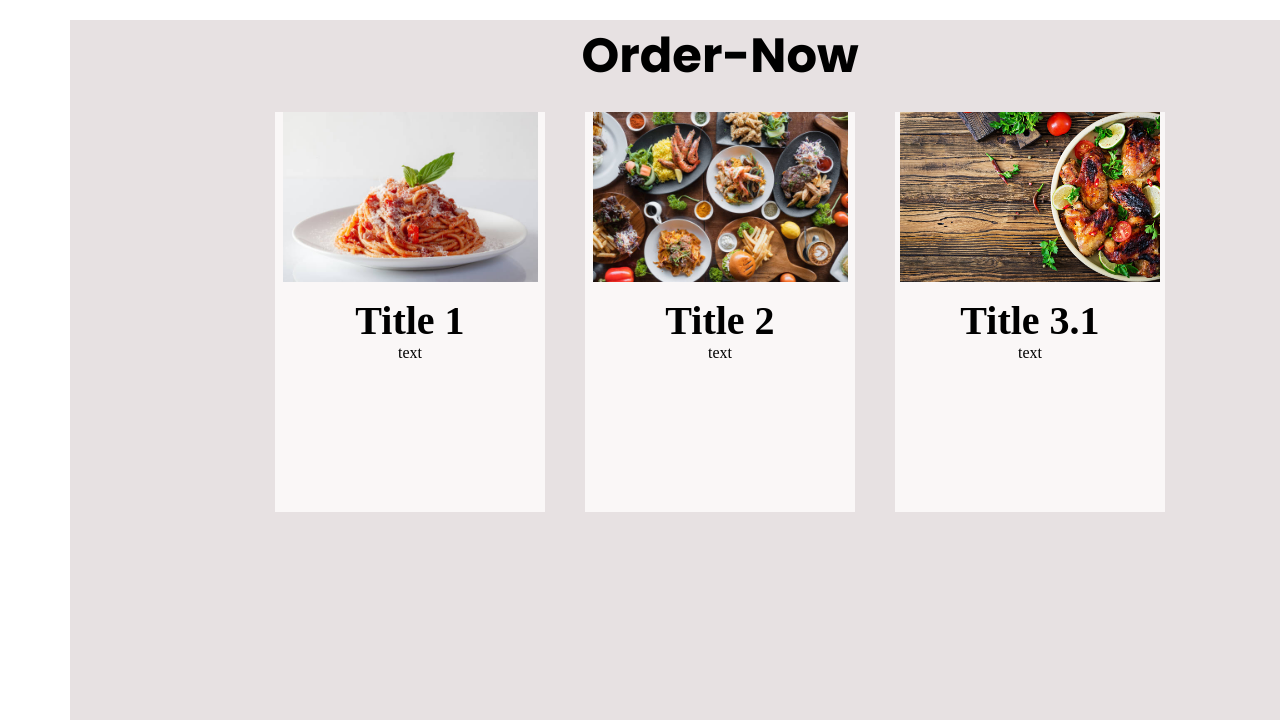
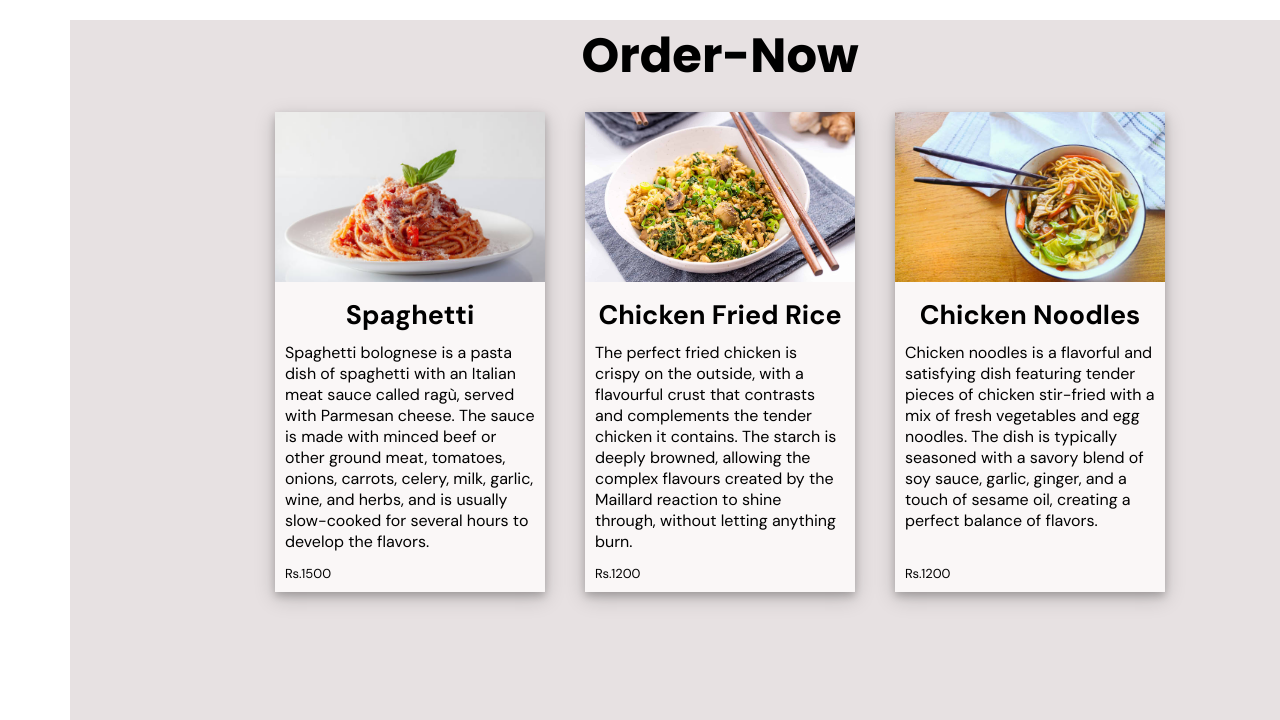
Before and after one commit to Chaveejay/Signature_Cuisine, a PHP site: page /services.php in a window 1280 px wide; the page is wider, and only the part inside the window is pictured. Shown: the part 116-836 px from the top of that part. Run offline with PHP 8.4, Linux system fonts and the light colour scheme; some libraries are stand-ins or nearby versions.

Commit message:
Order now Card Creation

```diff
--- a/css/style.css
+++ b/css/style.css
@@ -348,7 +348,7 @@ header{
     width: 300px;
     margin: 20px;
     text-align: center;
-    animation-name: slideInUp;
+    animation-name: slideInLeft;
     animation-duration:1s ;
 }
 .gctext{
@@ -430,35 +430,63 @@ header{
 }
 .order-caption{
     font-size: 2rem;
+    animation-name: slideInRight;
+    animation-duration:1s ;
 }
 .card-container{
     display: flex;
     justify-content: center;
+    flex-wrap: wrap;
 
 }
 .card{
     background: #faf7f7;
     width: 270px;
-    height: 400px;
+    height: 480px;
     margin: 20px;
     display: flex;
     flex-direction: column;
-    align-items: center;
+    position: relative;
+    font-family: "DM Sans", sans-serif;
+    box-shadow: 0 4px 8px 0 rgba(0, 0, 0, 0.2), 0 6px 20px 0 rgba(0, 0, 0, 0.19);
+    transition: all 0.5s ease;
+    animation-name: slideInDown;
+    animation-duration:1s ;
+}
+.card:hover{
+    transform: scale(1.1);
+    z-index: 2;
 }
 .card-img{
     background-color: #9d9bea;
     height: 170px;
     margin-bottom: 15px;
     position: relative;
+
 }
 .img-img{
     width: 100%;
     height: 100%;
     object-fit: cover;
+
 }
 .card-title{
+    display: flex;
+    justify-content: center;
     align-items: center;
+    position: relative;
+
 }
 .card-text{
     font-size: medium;
+    top: 10px;
+    margin: 10px;
+
 }
+.price{
+    position: absolute;
+    bottom: 0px;
+    left: 0px;
+    font-size: small;
+    margin: 10px;
+}
--- a/services.php
+++ b/services.php
@@ -5,9 +5,14 @@
     <link rel="icon" href="images\icon.png" type="image/gif" />
     <title>Signature Cuisine</title>
     <link rel="stylesheet" href="css\style.css" >
+
     <link rel="preconnect" href="https://fonts.googleapis.com">
     <link rel="preconnect" href="https://fonts.gstatic.com" crossorigin>
     <link href="https://fonts.googleapis.com/css2?family=Poppins:ital,wght@0,100;0,200;0,300;0,400;0,500;0,600;0,700;0,800;0,900;1,100;1,200;1,300;1,400;1,500;1,600;1,700;1,800;1,900&display=swap" rel="stylesheet">
+
+    <link rel="preconnect" href="https://fonts.googleapis.com">
+<link rel="preconnect" href="https://fonts.gstatic.com" crossorigin>
+<link href="https://fonts.googleapis.com/css2?family=DM+Sans:ital,opsz,wght@0,9..40,100..1000;1,9..40,100..1000&display=swap" rel="stylesheet">
 
     <script src="http://kit.fontawesome.com/c8e4d183c2.js" crossorigin="anonymous"></script>
 
@@ -52,22 +57,38 @@
                 <div class="card-img">
                 <img src="images/food/spaghetti.jpg" alt="" class="img-img">
                 </div>
-                <h4 class="card-title">Title 1</h3>
-                <div class="card-text">text</div>
+                <h6 class="card-title">Spaghetti </h6>
+                <div class="card-text">Spaghetti bolognese is a pasta dish of spaghetti with
+                    an Italian meat sauce called ragù, served with Parmesan cheese.
+                    The sauce is made with minced beef or other ground meat, tomatoes,
+                    onions, carrots, celery, milk, garlic, wine, and herbs, and is usually
+                     slow-cooked for several hours to develop the flavors.</div>
+                     <div class="price">Rs.1500</div>
+            </div>
+
+            <div class="card">
+                <div class="card-img">
+                <img src="images/food/fried rice.jpg" alt="" class="img-img">
+                </div>
+                <h6 class="card-title">Chicken Fried Rice</h3>
+                <div class="card-text">The perfect fried chicken is crispy on the outside,
+                     with a flavourful crust that contrasts and complements the tender
+                     chicken it contains. The starch is deeply browned, allowing the complex
+                     flavours created by the Maillard reaction to shine through, without
+                     letting anything burn.</div>
+                     <div class="price">Rs.1200</div>
             </div>
             <div class="card">
                 <div class="card-img">
-                <img src="images/6798.jpg" alt="" class="img-img">
+                    <img src="images/food/noodles.jpg" alt="" class="img-img">
                 </div>
-                <h4 class="card-title">Title 2</h3>
-                <div class="card-text">text</div>
+                <h6 class="card-title">Chicken Noodles</h3>
+                <div class="card-text">Chicken noodles is a flavorful and satisfying dish
+                    featuring tender pieces of chicken stir-fried with a mix of fresh vegetables
+                     and egg noodles. The dish is typically seasoned with a savory blend of soy sauce,
+                      garlic, ginger, and a touch of sesame oil, creating a perfect balance of flavors.</div>
+                <div class="price">Rs.1200</div>
             </div>
-            <div class="card">
-                <div class="card-img">
-                    <img src="images/6471.jpg" alt="" class="img-img">
-                </div>
-                <h4 class="card-title">Title 3.1</h3>
-                <div class="card-text">text</div>
-            </div>
+
         </div>
     </section>
```
Also changed, not shown: images/food/fried rice.jpg (added), images/food/noodles.jpg (added).
